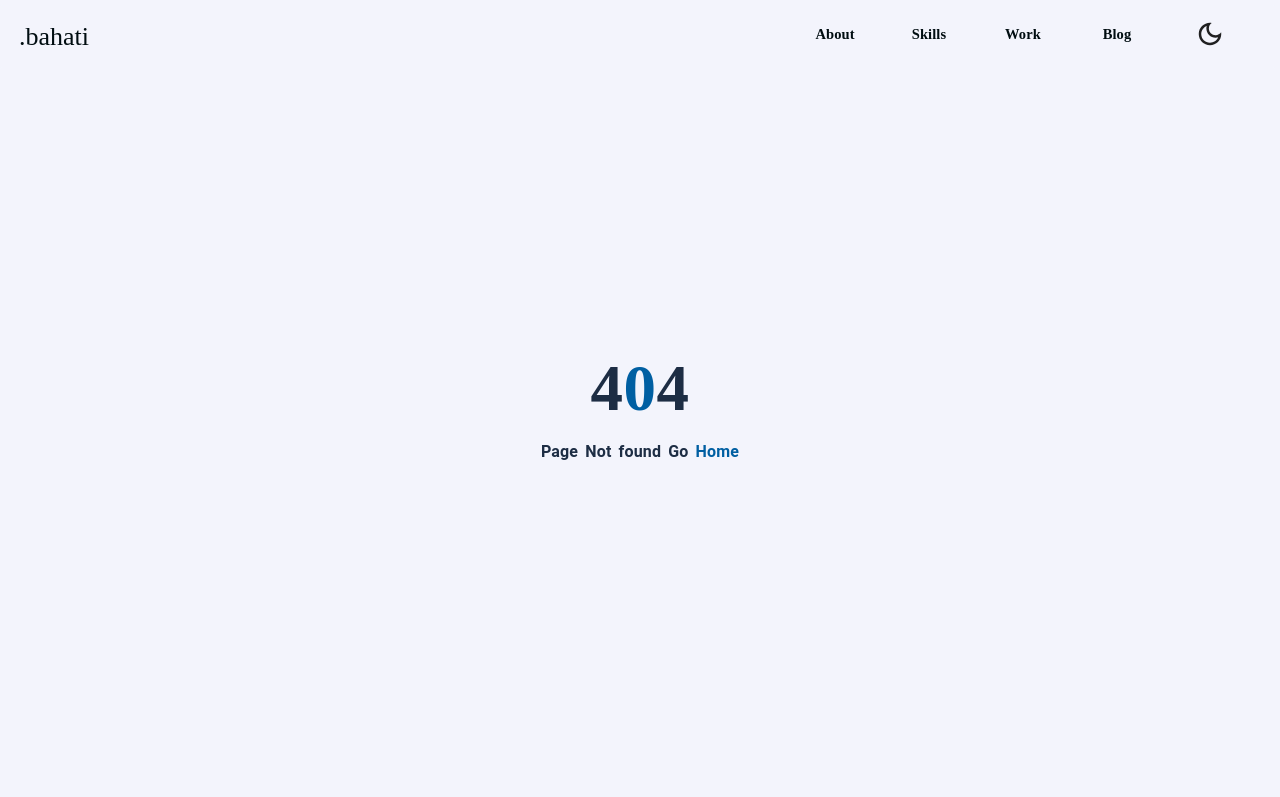
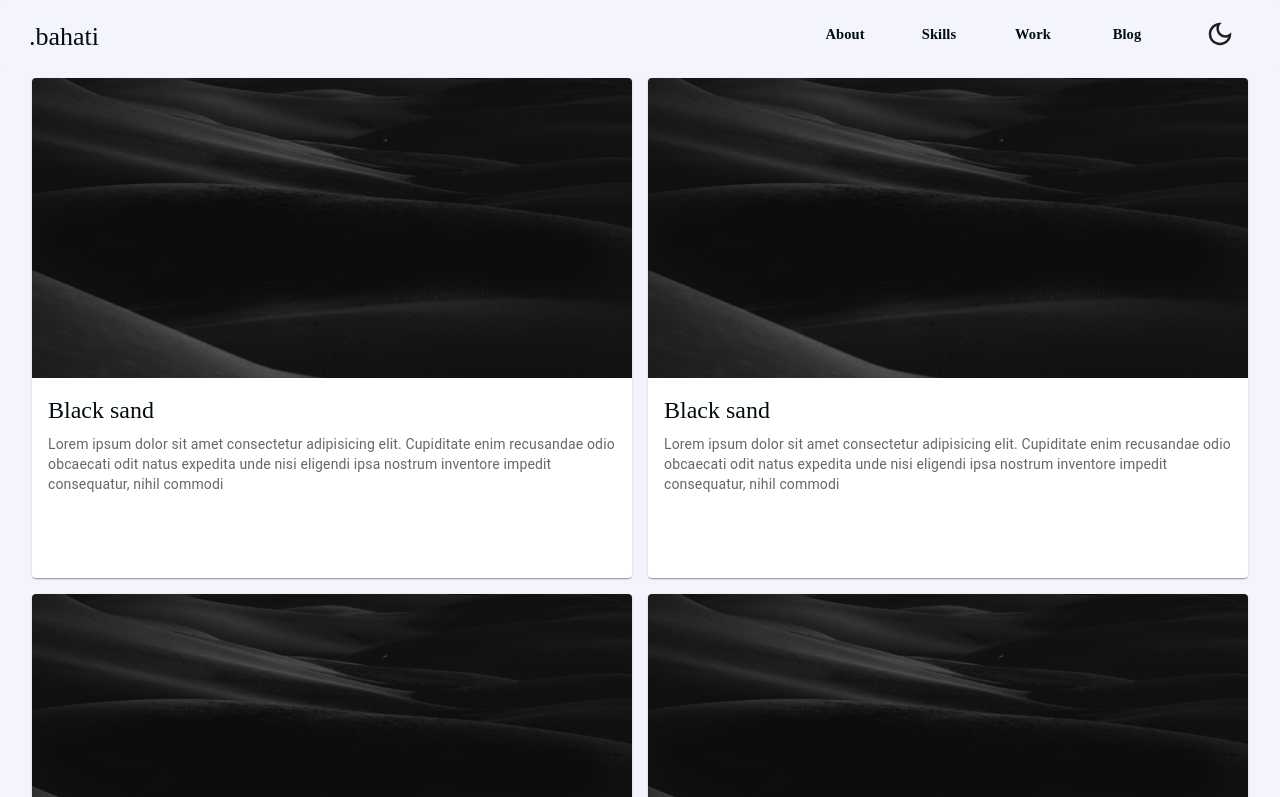
Before and after one commit to bahati10/Portfolio-front-end, a Next.js app: page /blog in a window 1280 px wide. Before the commit this address had no page. Shown: the top 797 px of the page. Built offline with nearby package versions, Linux system fonts and the light colour scheme.

Commit message:
Making the blog layout

```diff
--- /dev/null
+++ b/src/app/blog/page.jsx
@@ -0,0 +1,11 @@
+import Blogging from "@/components/blog/blog";
+
+const Blog = () => {
+  return (
+    <>
+      <Blogging />
+    </>
+  );
+};
+
+export default Blog;
--- a/src/components/Notfound/Notfound.jsx
+++ b/src/components/Notfound/Notfound.jsx
@@ -1,6 +1,5 @@
 import { Typography } from "@mui/material";
 import Link from "next/link";
-import empty from "../../constants/empty.jpg";
 
 const Not = () => {
   return (
@@ -51,7 +50,6 @@ const Not = () => {
                 color: "#005FA2",
               }}
             >
-              {" "}
               Home
             </span>
           </Link>
--- a/src/components/about/about.jsx
+++ b/src/components/about/about.jsx
@@ -16,6 +16,7 @@ const AboutPage = () => {
         flexDirection: "column",
         justifyContent: "center",
         alignItems: "center",
+        overflow: "hidden",
       }}
     >
       <AboutImage />
--- /dev/null
+++ b/src/components/blog/blog.jsx
@@ -0,0 +1,50 @@
+import { Box, Typography } from "@mui/material";
+import BlogPaper from "./blogPaper";
+
+const Blogging = () => {
+  return (
+    <div
+      style={{
+        flexGrow: 1,
+        maxWidth: "100vw",
+        maxHeight: "100vh",
+      }}
+    >
+      <Box
+        sx={{
+          display: "flex",
+          justifyContent: "center",
+          flexWrap: "wrap",
+          flexGrow: 3,
+          "& > :not(style)": {
+            m: 1,
+            width: {
+              xs: 700,
+              sm: 700,
+              md: 700,
+              lg: 700,
+              xl: 700,
+            },
+            height: {
+              xs: 500,
+              sm: 500,
+              md: 500,
+              lg: 500,
+              xl: 500,
+            },
+          },
+        }}
+      >
+        <BlogPaper />
+        <BlogPaper />
+        <BlogPaper />
+        <BlogPaper />
+        <BlogPaper />
+        <BlogPaper />
+        <BlogPaper />
+      </Box>
+    </div>
+  );
+};
+
+export default Blogging;
--- /dev/null
+++ b/src/components/blog/blogPaper.jsx
@@ -0,0 +1,26 @@
+import React from "react";
+import { Card, CardContent, CardMedia, Typography } from "@mui/material";
+
+const BlogPaper = () => {
+  return (
+    <Card sx={{ maxWidth: 600 }}>
+      <CardMedia
+        sx={{ height: 300, objectFit: "cover" }}
+        image="/empty.jpg"
+        title="black sand"
+      />
+      <CardContent>
+        <Typography gutterBottom variant="h5" component="div">
+          Black sand
+        </Typography>
+        <Typography variant="body2" color="text.secondary">
+          Lorem ipsum dolor sit amet consectetur adipisicing elit. Cupiditate
+          enim recusandae odio obcaecati odit natus expedita unde nisi eligendi
+          ipsa nostrum inventore impedit consequatur, nihil commodi
+        </Typography>
+      </CardContent>
+    </Card>
+  );
+};
+
+export default BlogPaper;
--- a/src/components/common/navbar/Navbar.jsx
+++ b/src/components/common/navbar/Navbar.jsx
@@ -65,9 +65,9 @@ const Navbar = () => {
       style={{
         flexGrow: 1,
         weight: "100px",
-        height: "100px",
+        height: "60px",
         margin: 5,
-        position: "fixed",
+        position: "relative",
         width: "100%",
         top: 0,
         right: 0,
--- a/src/components/notFound-nav.jsx
+++ b/src/components/notFound-nav.jsx
@@ -1,4 +1,4 @@
-import Navbar from "./common/navbar/Navbar";
+import Navbar from "./common/navbar/Navbar.1";
 
 const Notfoundnav = () => {
   return <Navbar />;
```
Also changed, not shown: src/components/blog/blogImage.jsx (added, +30 -0 lines), public/empty.jpg (renamed from src/constants/empty.jpg).
